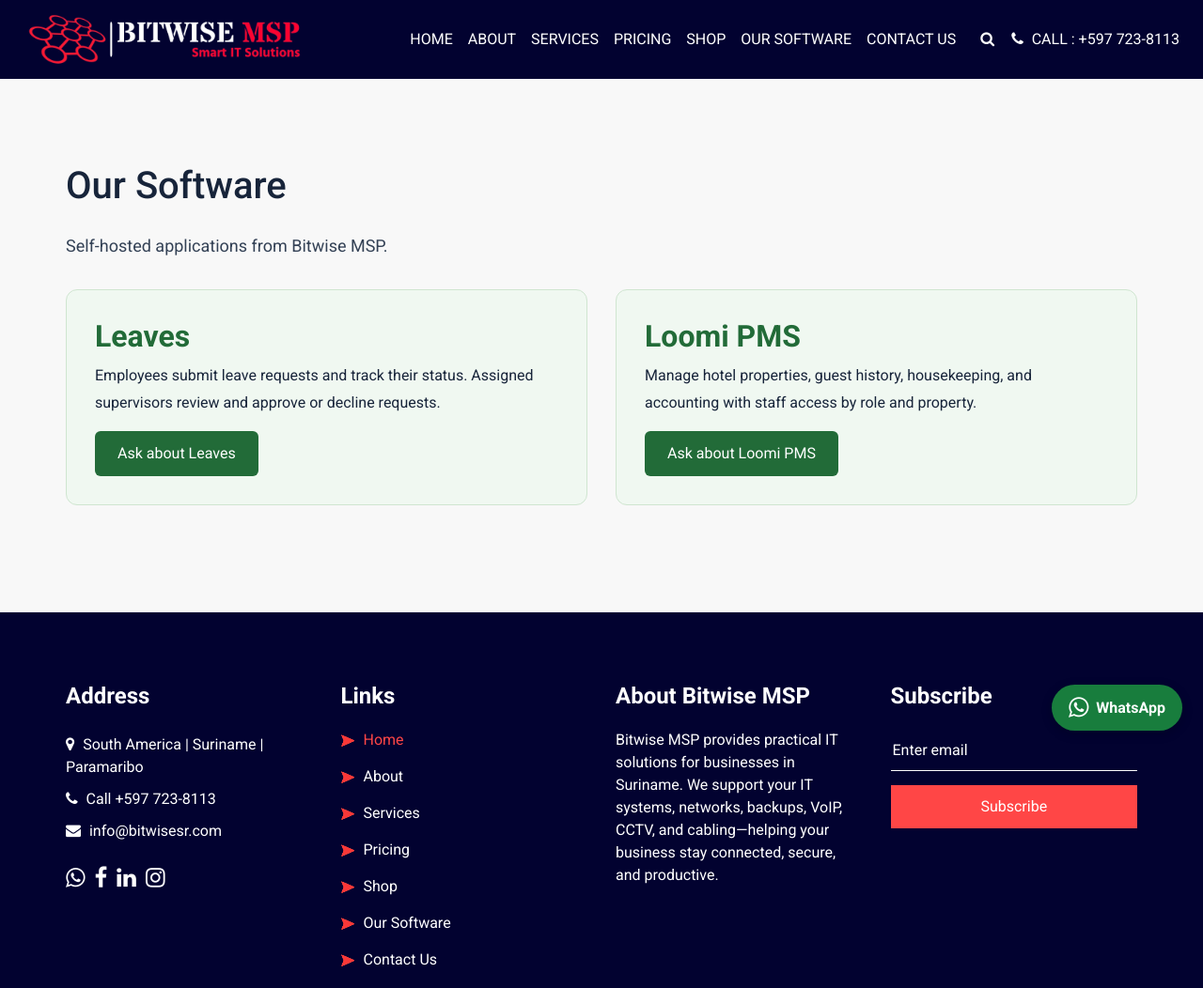
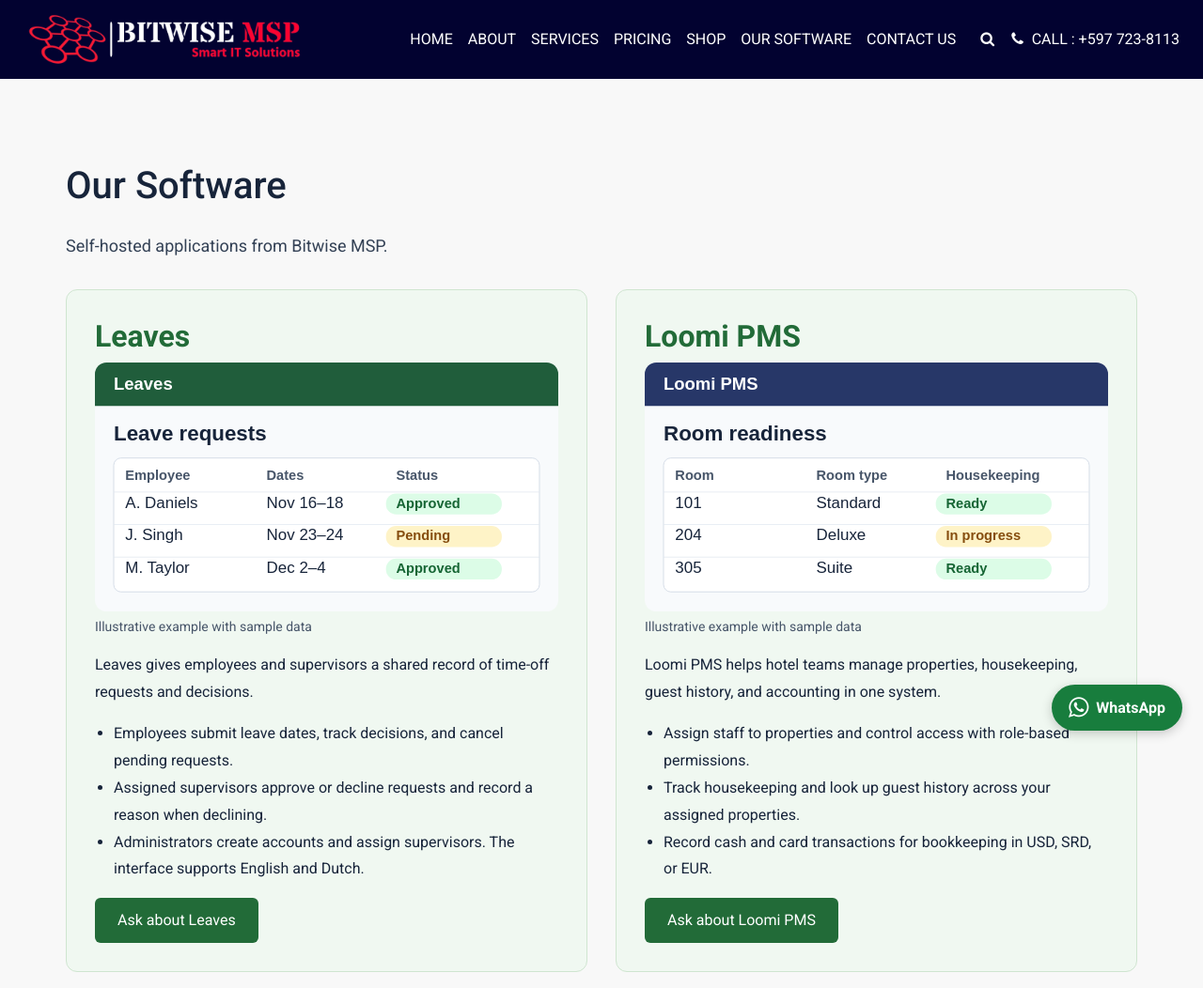
Before and after one commit to marioy2k/Bitwisemsp2, a plain HTML site: page software.html in a window 1280 px wide. Shown: the top 1052 px of the page at 94% size. Drawn offline with Linux system fonts and the light colour scheme; a script that the page names is missing.

Commit message:
Add workflow examples and details for Leaves and Loomi PMS (#3)
* Add Leaves workflow illustration

* Add Loomi PMS workflow illustration

* Expand software listings with illustrated examples and features

```diff
--- a/software.html
+++ b/software.html
@@ -45,7 +45,7 @@
 .whatsapp_chat .fa { font-size: 25px; }
 @media (max-width: 575px) { .whatsapp_chat { bottom: 16px; right: 16px; padding: 10px 14px; } }
 </style>
-<style>.software_intro{font-size:18px;color:#334155;line-height:1.8;margin:16px 0 30px}.software_card{display:flex;flex-direction:column;align-items:flex-start;height:100%;padding:30px;background:#f0f8f1;border:1px solid #cfe5d0;border-radius:12px;color:#17243a}.software_card h2{color:#226b38;font-weight:700}.software_card p,.software_card li{line-height:1.8}.software_icon{font-size:48px;color:#226b38}.software_cta{margin-top:auto;padding:12px 24px;background:#226b38;color:#fff;border-radius:6px}.software_cta:hover{background:#184e28;color:#fff}</style></head>
+<style>.software_intro{font-size:18px;color:#334155;line-height:1.8;margin:16px 0 30px}.software_card{display:flex;flex-direction:column;align-items:flex-start;height:100%;padding:30px;background:#f0f8f1;border:1px solid #cfe5d0;border-radius:12px;color:#17243a}.software_card h2{color:#226b38;font-weight:700}.software_card p,.software_card li{line-height:1.8}.software_example{width:100%;margin:0 0 16px}.software_example img{display:block;width:100%;height:auto;border-radius:8px}.software_example figcaption{margin-top:6px;font-size:14px;color:#475569}.software_card ul{padding-left:20px}.software_cta{margin-top:auto;padding:12px 24px;background:#226b38;color:#fff;border-radius:6px}.software_cta:hover{background:#184e28;color:#fff}</style></head>
 
 <body class="sub_page">
 
@@ -105,14 +105,32 @@
         <div class="col-md-6 mb-4">
           <article class="software_card">
             <h2>Leaves</h2>
-            <p>Employees submit leave requests and track their status. Assigned supervisors review and approve or decline requests.</p>
+            <figure class="software_example">
+              <img src="images/leaves-example.svg" width="640" height="344" alt="Illustrated leave request list with example dates and approval statuses">
+              <figcaption>Illustrative example with sample data</figcaption>
+            </figure>
+            <p>Leaves gives employees and supervisors a shared record of time-off requests and decisions.</p>
+            <ul>
+              <li>Employees submit leave dates, track decisions, and cancel pending requests.</li>
+              <li>Assigned supervisors approve or decline requests and record a reason when declining.</li>
+              <li>Administrators create accounts and assign supervisors. The interface supports English and Dutch.</li>
+            </ul>
             <a class="software_cta" href="mailto:info@bitwisesr.com?subject=Leaves%20setup">Ask about Leaves</a>
           </article>
         </div>
         <div class="col-md-6 mb-4">
           <article class="software_card">
             <h2>Loomi PMS</h2>
-            <p>Manage hotel properties, guest history, housekeeping, and accounting with staff access by role and property.</p>
+            <figure class="software_example">
+              <img src="images/loomi-example.svg" width="640" height="344" alt="Illustrated hotel housekeeping board with example rooms and readiness statuses">
+              <figcaption>Illustrative example with sample data</figcaption>
+            </figure>
+            <p>Loomi PMS helps hotel teams manage properties, housekeeping, guest history, and accounting in one system.</p>
+            <ul>
+              <li>Assign staff to properties and control access with role-based permissions.</li>
+              <li>Track housekeeping and look up guest history across your assigned properties.</li>
+              <li>Record cash and card transactions for bookkeeping in USD, SRD, or EUR.</li>
+            </ul>
             <a class="software_cta" href="mailto:info@bitwisesr.com?subject=Loomi%20PMS%20setup">Ask about Loomi PMS</a>
           </article>
         </div>
```
Also changed, not shown: images/leaves-example.svg (added), images/loomi-example.svg (added).
